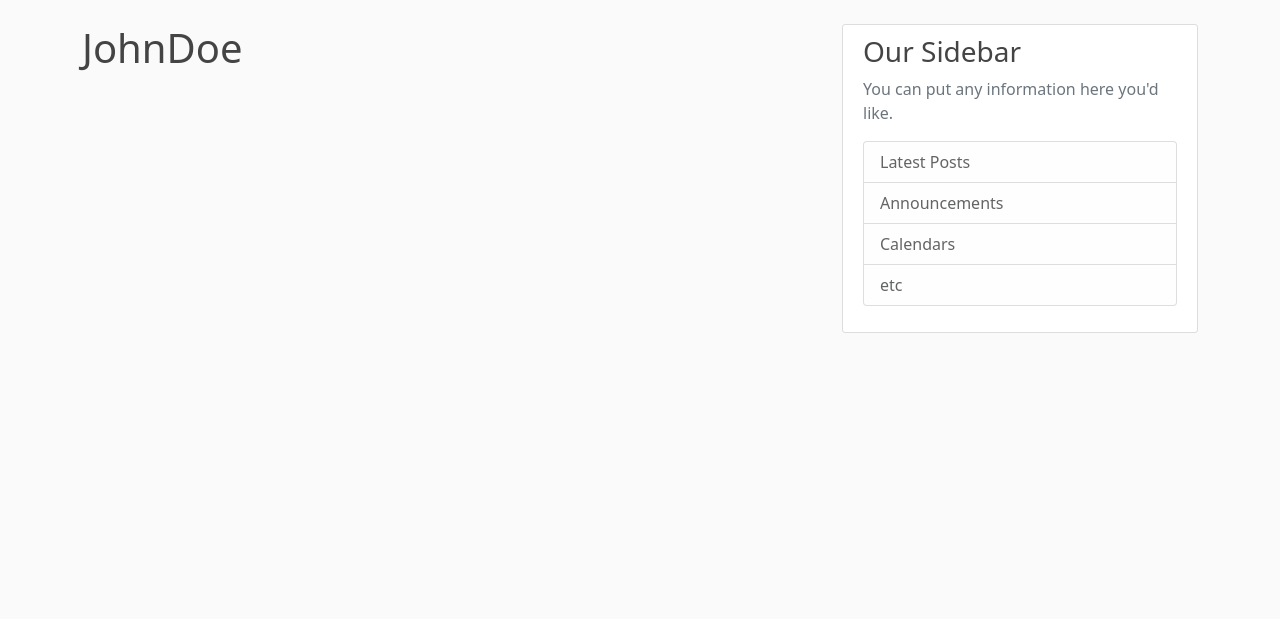
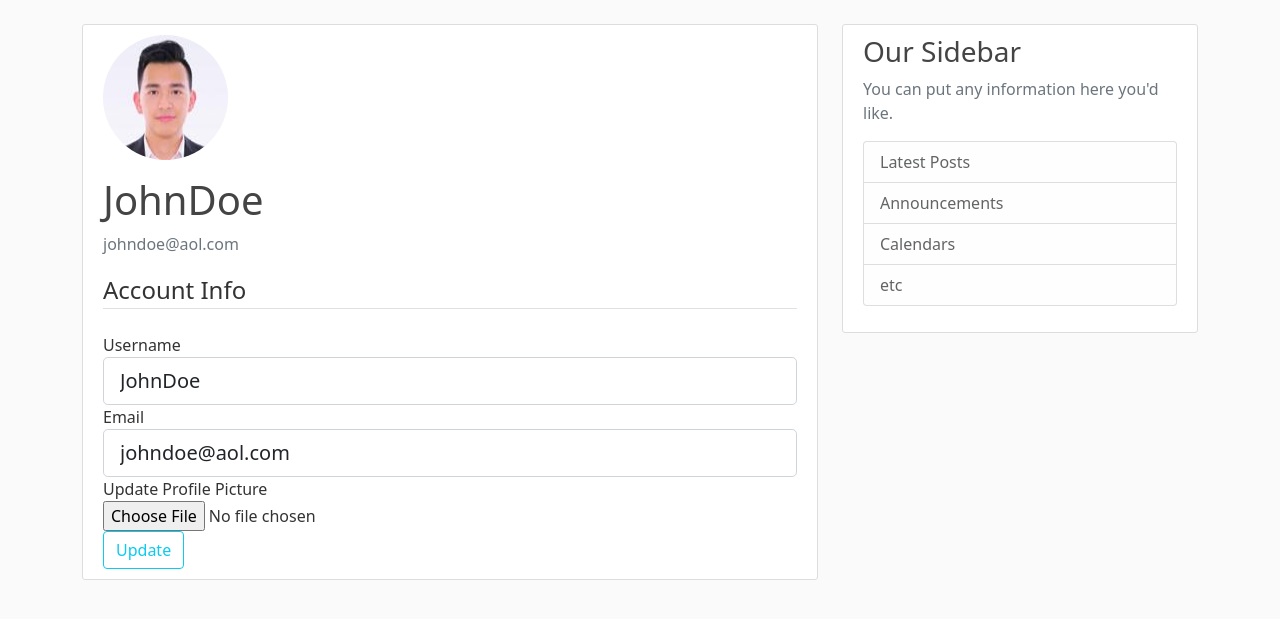
Before and after one commit to karimDevWM/flaskBlog, a Flask app: page /account in a window 1280 px wide. Shown: the part 56-675 px from the top of the page. Run offline with Flask 2, Linux system fonts and the light colour scheme; a user stored in the database is signed in; some libraries are stand-ins or nearby versions.

Commit message:
user account and profile picture

```diff
--- a/flaskBlog/forms.py
+++ b/flaskBlog/forms.py
@@ -1,5 +1,7 @@
 from xml.dom import ValidationErr
 from flask_wtf import FlaskForm
+from flask_wtf.file import FileField, FileAllowed
+from flask_login import current_user
 from wtforms import StringField, PasswordField, SubmitField, BooleanField
 from wtforms.validators import DataRequired, Length, EqualTo, ValidationError
 from flaskBlog.models import User
@@ -28,6 +30,7 @@ class RegistrationForm(FlaskForm):
         if user:
             raise ValidationError('That email is taken, please use a different one.')
 
+
 class LoginForm(FlaskForm):
     email = StringField('Email',
                                         validators=[DataRequired()])
@@ -35,3 +38,29 @@ class LoginForm(FlaskForm):
                                         validators=[DataRequired()])
     remember = BooleanField('Remember Me')
     submit = SubmitField('Login in')
+
+
+class UpdateAccountForm(FlaskForm):
+    username = StringField('Username',
+                                        validators=[DataRequired(),
+                                                    Length(min=2, max=20)])
+
+    email = StringField('Email',
+                                        validators=[DataRequired()])
+
+    picture = FileField('Update Profile Picture', validators=[FileAllowed(['jpg', 'png'])])
+
+    submit = SubmitField('Update')
+
+    #custom validation form
+    def validate_username(self, username):
+        if username.data != current_user.username:
+            user = User.query.filter_by(username=username.data).first()
+            if user:
+                raise ValidationError('That username is taken, please use a different one.')
+
+    def validate_email(self, email):
+        if email.data != current_user.email:
+            user = User.query.filter_by(email=email.data).first()
+            if user:
+                raise ValidationError('That email is taken, please use a different one.')
--- a/flaskBlog/routes.py
+++ b/flaskBlog/routes.py
@@ -1,7 +1,11 @@
-from __future__ import nested_scopes
+import os
+import secrets
+from PIL import Image
+# from __future__ import nested_scopes
+from fileinput import filename
 from flask import render_template, url_for, flash, redirect, request
 from flaskBlog import app, db, bcrypt
-from flaskBlog.forms import RegistrationForm, LoginForm
+from flaskBlog.forms import RegistrationForm, LoginForm, UpdateAccountForm
 from flaskBlog.models import User, Post
 from flask_login import login_user, current_user, logout_user, login_required
 
@@ -71,8 +75,38 @@ def logout():
     logout_user()
     return redirect(url_for('home'))
 
+def save_picture(form_picture):
+    random_hex = secrets.token_hex(8)
+    _, f_ext = os.path.splitext(form_picture.filename)
+    picture_fn = random_hex + f_ext
+    picture_path = os.path.join(app.root_path, 'static/images', picture_fn)
 
-@app.route("/account")
+    output_size = (125, 125)
+    i = Image.open(form_picture)
+    i.thumbnail(output_size)
+
+    i.save(picture_path)
+
+    return picture_fn
+
+
+@app.route("/account", methods=['GET', 'POST'])
 @login_required
 def account():
-    return render_template('account.html', title='account')
+    form = UpdateAccountForm()
+    if form.validate_on_submit():
+        if form.picture.data:
+            picture_file = save_picture(form.picture.data)
+            current_user.image_file = picture_file
+        current_user.username = form.username.data
+        current_user.email = form.email.data
+        db.session.commit()
+        flash('Your account has been updated !', 'success')
+        return redirect(url_for('account'))
+    elif request.method == 'GET':
+        form.username.data = current_user.username
+        form.email.data = current_user.email
+    image_file = url_for('static', filename='images/' + current_user.image_file)
+    return render_template('account.html', title='account',
+                                            image_file=image_file,
+                                            form=form)
--- a/flaskBlog/templates/account.html
+++ b/flaskBlog/templates/account.html
@@ -1,4 +1,60 @@
 {% extends "base.html" %}
     {% block content %}
-        <h1> {{ current_user.username }} </h1>
+        <div class="content-section">
+            <div class="media">
+                <img class="rounded-circle account-img" src="{{ image_file }}">
+                <div class="media-body">
+                    <h2 class="account-heading">{{ current_user.username }} </h2>
+                    <p class="text-secondary">{{ current_user.email }} </p>
+                </div>
+            </div>
+            <!-- FORM HERE -->
+
+                <form method="POST" action="" enctype="multipart/form-data">
+                    {# add csrf token #}
+                    {{ form.hidden_tag() }}
+                    <fieldset class="form-group">
+                        <legend class="border-bottom mb-4">Account Info</legend>
+                        <div class="form-group">
+                            {{ form.username.label(class="form-control-label") }}
+
+                                {% if form.username.errors %}
+                                    {{ form.username(class="form-control form-control-lg is-invalid") }}
+                                        <div class="invalid-feedback">
+                                            {% for error in form.username.errors %}
+                                                <span>{{ error }}</span>
+                                            {% endfor %}
+                                        </div>
+                                {% else %}
+                                    {{ form.username(class="form-control form-control-lg") }}
+                                {% endif %}
+                        </div>
+                        <div class="form-group">
+                            {{ form.email.label(class="form-control-label") }}
+                                {% if form.email.errors %}
+                                    {{ form.email(class="form-control form-control-lg is-invalid") }}
+                                        <div class="invalid-feedback">
+                                            {% for error in form.email.errors %}
+                                                <span>{{ error }}</span>
+                                            {% endfor %}
+                                        </div>
+                                {% else %}
+                                    {{ form.email(class="form-control form-control-lg") }}
+                                {% endif %}
+                        </div>
+                        <div class="form-group">
+                            {{ form.picture.label() }}</br>
+                            {{ form.picture(class="form-control-file") }}
+                            {% if form.picture.errors %}
+                                {% for error in form.picture.errors %}
+                                    <span class="text-danger">{{ error }}</span><br>
+                                {% endfor %}
+                            {% endif %}
+                        </div>
+                    </fieldset>
+                    <div class="form-group">
+                        {{ form.submit(class="btn btn-outline-info") }}
+                    </div>
+                </form>
+        </div>
     {% endblock content %}
```
Also changed, not shown: flaskBlog/templates/snippets/account.html (added, +10 -0 lines), flaskBlog/site.db, flaskBlog/static/images/97ca63e719d7d753.jpg (added), flaskBlog/static/images/ca585fdbf74d7d7d.jpg (added), flaskBlog/static/images/default.jpg (added).
